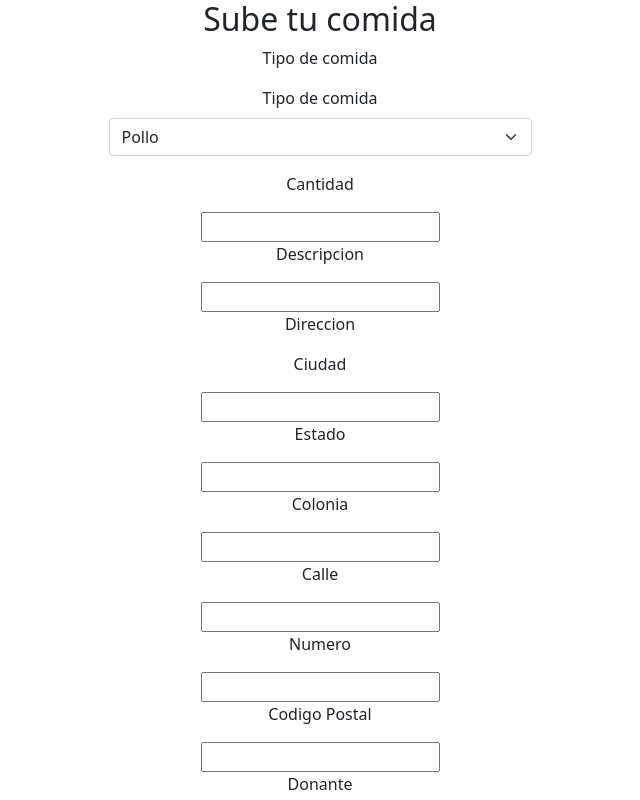
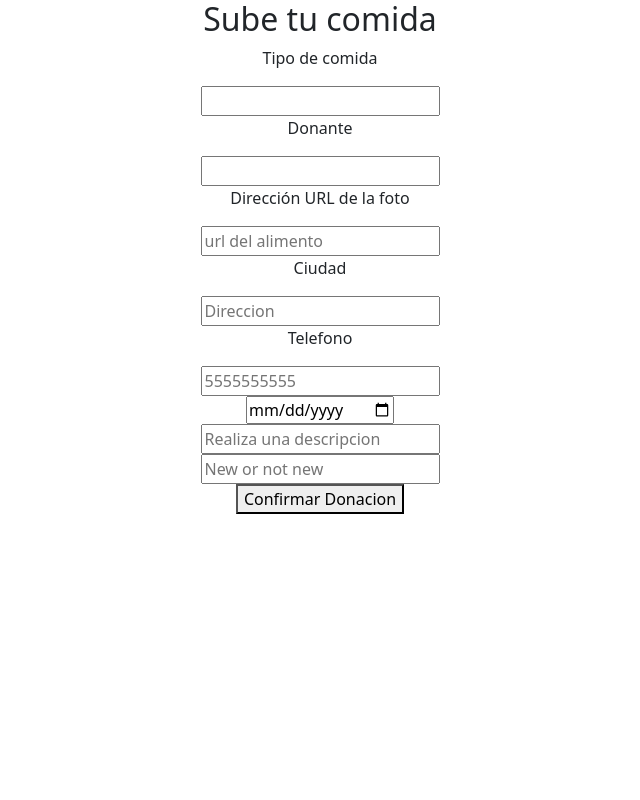
Before and after one commit to Leinad0407/FoodLinkBE, a React (Create React App) app: page /createDonations in a window 1280 px wide. Shown: the top 800 px of the page, without its empty margins (320-960 px from the left). Built offline with nearby package versions, Linux system fonts and the light colour scheme.

Commit message:
add create post by donors but not work

```diff
--- a/src/pages/CreateDonations/index.jsx
+++ b/src/pages/CreateDonations/index.jsx
@@ -1,37 +1,43 @@
 import { useState } from "react";
 import "../CreateDonations/CreateDonations.scss";
-import Form from "react-bootstrap/Form";
 import { createDonations } from "../../services/createPostDonations";
 
 export default function CreateDonations() {
-  const [foodType, setFoodType] = useState("");
-  const [amount, setAmount] = useState("");
+  const [userID, setUserID] = useState("");
+  const [food, setFood] = useState("");
+  const [foodPhoto, setFoodPhoto] = useState("");
+  const [address, setAddress] = useState("");
+  const [phoneNumber, setPhoneNumber] = useState("");
+  const [postedDate, setPostedDate] = useState("");
   const [foodDescription, setFoodDescription] = useState("");
-  const [city, setCity] = useState("");
-  const [suburb, setSuburb] = useState("");
-  const [estate, setEstate] = useState("");
-  const [street, setStreet] = useState("");
-  const [postalCode, setPostalCode] = useState("");
-  const [numberAdress, setNumberAdress] = useState("");
-  const [donor, setDonor] = useState("");
-  const [phoneNumber, setPhoneNumber] = useState("");
+  const [foodCondition, setFoodCondition] = useState("");
+  // const [amount, setAmount] = useState("");
+  // const [suburb, setSuburb] = useState("");
+  // const [estate, setEstate] = useState("");
+  // const [street, setStreet] = useState("");
+  // const [postalCode, setPostalCode] = useState("");
+  // const [numberAdress, setNumberAdress] = useState("");
 
   const handleSubmit = async (event) => {
     event.preventDefault();
     console.log("Jalando Ando");
     const newDonation = {
-      foodType,
-      amount,
+      userID,
+      food,
+      foodPhoto,
+      address,
+      phoneNumber,
+      postedDate,
       foodDescription,
-      city,
-      suburb,
-      estate,
-      street,
-      postalCode,
-      numberAdress,
-      donor,
-      phoneNumber,
+      foodCondition,
+
+      // suburb,
+      // estate,
+      // street,
+      // postalCode,
+      // numberAdress,
     };
+
     try {
       await createDonations(newDonation);
     } catch (error) {
@@ -42,39 +48,156 @@ export default function CreateDonations() {
   return (
     <div>
       <h2>Sube tu comida</h2>
-      <form>
-        <p>Tipo de comida</p>
+      <form onSubmit={handleSubmit}>
         <div>
+          <p>Tipo de comida</p>
+          <input value={food} onChange={(e) => setFood(e.target.vale)} />
+        </div>
+        <div>
+          <p>Donante</p>
+          <input value={userID} onChange={(e) => setUserID(e.target.value)} />
+        </div>
+        <div>
+          <p>Dirección URL de la foto</p>
+          <input
+            value={foodPhoto}
+            onChange={(e) => setFoodPhoto(e.target.value)}
+            placeholder="url del alimento"
+            type="url"
+          />
+        </div>
+        <div>
+          <p>Ciudad</p>
+          <input
+            value={address}
+            onChange={(e) => setAddress(e.target.value)}
+            placeholder="Direccion"
+          />
+        </div>
+
+        <div>
+          <p>Telefono</p>
+          <input
+            value={phoneNumber}
+            onChange={(e) => setPhoneNumber(e.target.value)}
+            placeholder="5555555555"
+            type="tel"
+          />
+        </div>
+        <div>
+          <input
+            value={postedDate}
+            onChange={(e) => setPostedDate(e.target.value)}
+            placeholder="Elije la fecha"
+            type="Date"
+          />
+        </div>
+        <div>
+          <input
+            value={foodDescription}
+            onChange={(e) => setFoodDescription(e.target.value)}
+            placeholder="Realiza una descripcion"
+          />
+        </div>
+        <div>
+          <input
+            value={foodCondition}
+            onChange={(e) => setFoodCondition(e.target.value)}
+            placeholder="New or not new"
+          />
+        </div>
+        <button type="submit">Confirmar Donacion</button>
+        {/* <div>
           <Form.Group className="mb-3">
             <Form.Label htmlFor="disabledSelect">Tipo de comida</Form.Label>
             <Form.Select id="disabledSelect">
-              <option>Pollo</option>
-              <option>Pescado</option>
-              <option>Fruta</option>
-              <option>Verdura</option>
+              <option value={food} onChange={(e) => setFood(e.target.value)}>
+                Ensalada(huevo, pollo, jamón, atún o macarrones)
+              </option>
+              <option value={food} onChange={(e) => setFood(e.target.value)}>
+                Hot Dogs
+              </option>
+              <option value={food} onChange={(e) => setFood(e.target.value)}>
+                Fiambre
+              </option>
+              <option value={food} onChange={(e) => setFood(e.target.value)}>
+                Tocino
+              </option>
+              <option value={food} onChange={(e) => setFood(e.target.value)}>
+                Embutidos crudos (pollo, pavo, cerdo o res)
+              </option>
+              <option value={food} onChange={(e) => setFood(e.target.value)}>
+                Embutidos bien cocidos (pollo, pavo, cerdo o res)
+              </option>
+              <option value={food} onChange={(e) => setFood(e.target.value)}>
+                Salchcichas
+              </option>
+              <option value={food} onChange={(e) => setFood(e.target.value)}>
+                Hamburguesas
+              </option>
+              <option value={food} onChange={(e) => setFood(e.target.value)}>
+                Carne molida(pavo, pollo, tennera, cerdo o cordero)
+              </option>
+              <option value={food} onChange={(e) => setFood(e.target.value)}>
+                Carne fresca de res, ternetra, cordero o cerdo (filetes,
+                chuletas, carne asada)
+              </option>
+              <option value={food} onChange={(e) => setFood(e.target.value)}>
+                Jamón fresco
+              </option>
+              <option value={food} onChange={(e) => setFood(e.target.value)}>
+                Jamón cocido
+              </option>
+              <option value={food} onChange={(e) => setFood(e.target.value)}>
+                Pollo fresco (entero o en trozos)
+              </option>
+              <option value={food} onChange={(e) => setFood(e.target.value)}>
+                Pescado de aleta (salmón, atún, mújol, etc)
+              </option>
+              <option value={food} onChange={(e) => setFood(e.target.value)}>
+                Pescado blanco(bacalao, trucha marina, lenguado, etc)
+              </option>
+              <option value={food} onChange={(e) => setFood(e.target.value)}>
+                Mariscos (cangrejo, langosta)
+              </option>
+              <option value={food} onChange={(e) => setFood(e.target.value)}>
+                Mariscos (almejas, mejillones, ostras)
+              </option>
+              <option value={food} onChange={(e) => setFood(e.target.value)}>
+                Mariscos (calamar)
+              </option>
+              <option value={food} onChange={(e) => setFood(e.target.value)}>
+                Huevos (huevos crudos con cascara)
+              </option>
+              <option value={food} onChange={(e) => setFood(e.target.value)}>
+                Huevos (Claras y yemas de huvo crudas)
+              </option>
             </Form.Select>
           </Form.Group>
-        </div>
+        </div> */}
 
-        <div>
+        {/* <div>
           <p>Cantidad</p>
-          <input value={amount} onChange={(e) => setAmount(e.target.value)} />
-        </div>
-        <div>
+          <input
+            value={amount}
+            onChange={(e) => setAmount(e.target.value)}
+            placeholder="2 personas, 500g, etc"
+          />
+        </div> */}
+
+        {/* <div>
           <p>Descripcion</p>
           <input
             value={foodDescription}
             onChange={(e) => setFoodDescription(e.target.value)}
+            placeholder="Realiza una pequeña descripción del alimento"
           />
-        </div>
-        <div>
+        </div> */}
+        {/* <div>
           <p>Direccion</p>
           <div>
-            <div>
-              <p>Ciudad</p>
-              <input value={city} onChange={(e) => setCity(e.target.value)} />
-            </div>
-            <div>
+        */}
+        {/* <div>
               <p>Estado</p>
               <input
                 value={estate}
@@ -112,26 +235,15 @@ export default function CreateDonations() {
                 value={postalCode}
                 onChange={(e) => setPostalCode(e.target.value)}
               />
-            </div>
-          </div>
-        </div>
-        <div>
-          <p>Donante</p>
-          <input value={donor} onChange={(e) => setDonor(e.target.value)} />
-        </div>
-        <div>
-          <p>Telefono</p>
-          <input
-            value={phoneNumber}
-            onChange={(e) => setPhoneNumber(e.target.value)}
-          />
-        </div>
-        <div>
+            </div> */}
+        {/* </div>
+        </div> */}
+
+        {/* <div>
           <Form.Group controlId="formFileLg" className="mb-3">
             <Form.Control type="file" size="lg" />
           </Form.Group>
-        </div>
-        <button type="submit">Confirmar Donacion</button>
+        </div> */}
       </form>
     </div>
   );
--- a/src/services/createPostDonations.js
+++ b/src/services/createPostDonations.js
@@ -11,7 +11,7 @@ const generateconfig = (body) => {
 export const createDonations = async (body) => {
   const requestConfig = generateconfig(body);
   const response = await fetch(
-    "http://localhost:8080/donations",
+    "mongodb+srv://foodlink:qu4m0AzeUd5NhzKZ@cluster0.pymtweu.mongodb.net/test/.json",
     requestConfig
   );
   const newDonation = response.json();
```
